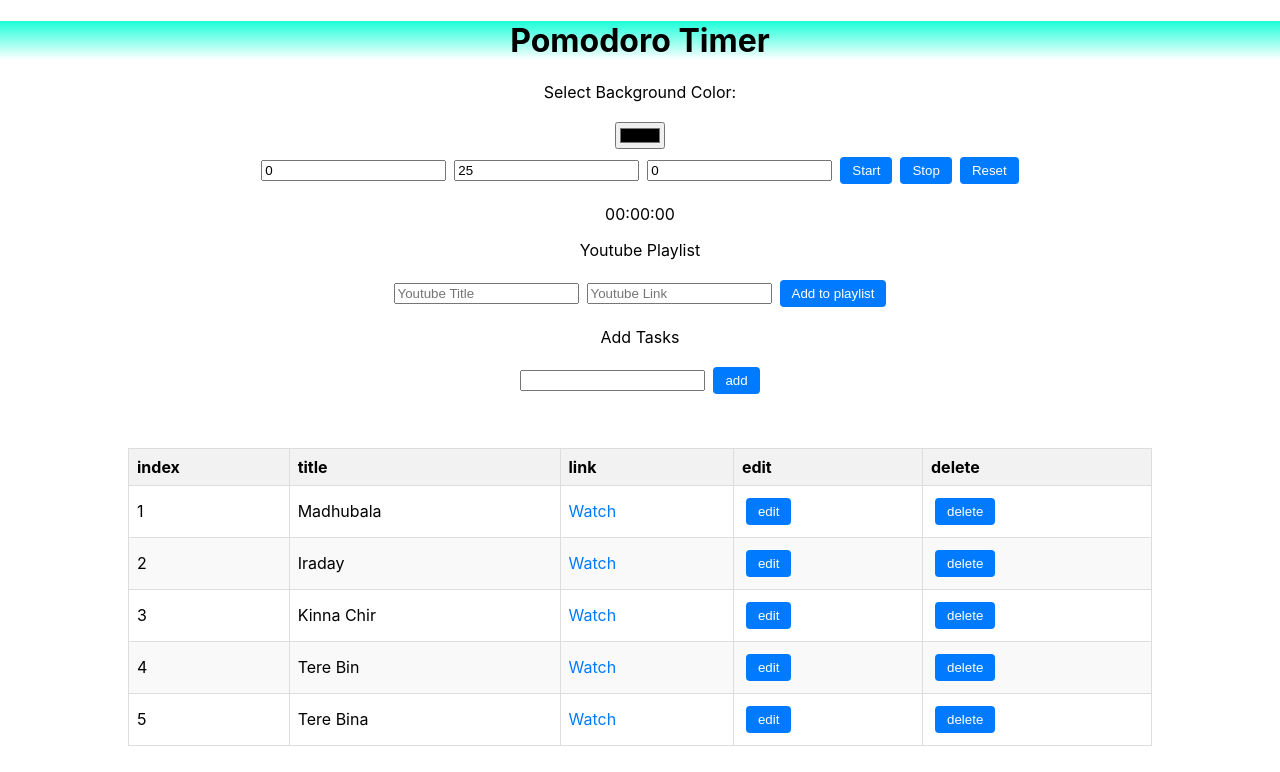
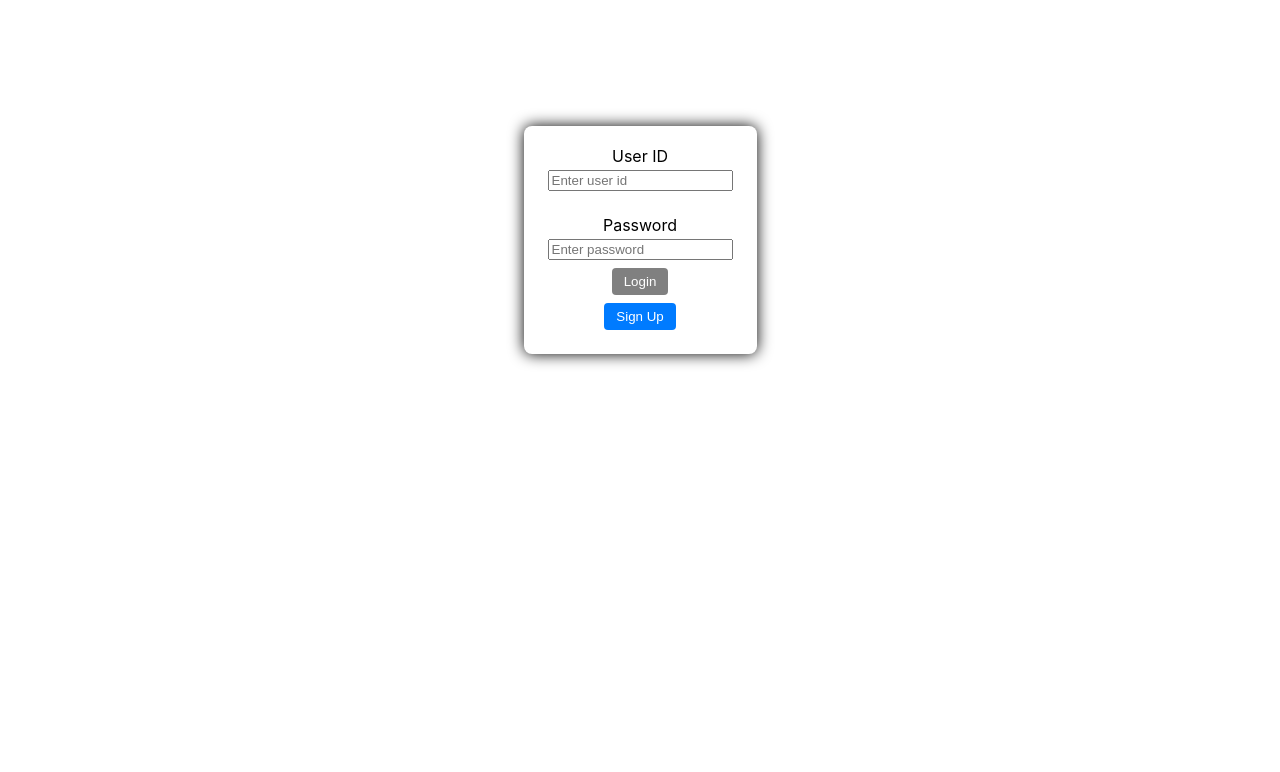
Before and after one commit to baibhav17/pomodoro, a React (Create React App) app: page / in a window 1280 px wide. Shown: the top 772 px of the page. Built offline with nearby package versions, Linux system fonts and the light colour scheme.

Commit message:
added login page

```diff
--- a/src/App.css
+++ b/src/App.css
@@ -1,38 +1,3 @@
 .App {
   text-align: center;
 }
-
-.App-logo {
-  height: 40vmin;
-  pointer-events: none;
-}
-
-@media (prefers-reduced-motion: no-preference) {
-  .App-logo {
-    animation: App-logo-spin infinite 20s linear;
-  }
-}
-
-.App-header {
-  background-color: #282c34;
-  min-height: 100vh;
-  display: flex;
-  flex-direction: column;
-  align-items: center;
-  justify-content: center;
-  font-size: calc(10px + 2vmin);
-  color: white;
-}
-
-.App-link {
-  color: #61dafb;
-}
-
-@keyframes App-logo-spin {
-  from {
-    transform: rotate(0deg);
-  }
-  to {
-    transform: rotate(360deg);
-  }
-}
--- a/src/App.js
+++ b/src/App.js
@@ -1,11 +1,20 @@
+import React, { useState } from 'react';
 import './App.css';
 import PomodoroCounter from './PomodoroCounter';
+import Login from './Login';
+
+export const UserContext = React.createContext();
 
 function App() {
+  const [isLoggedIn, setIsLoggedIn] = useState(false);
+
   return (
-    <div className="App">
-      <PomodoroCounter />
-    </div>
+    <UserContext.Provider value={{ isLoggedIn, setIsLoggedIn }}>
+      <div className="App">
+        {!isLoggedIn && <Login />}
+        {isLoggedIn && <PomodoroCounter />}
+      </div>
+    </UserContext.Provider>
   );
 }
 
--- /dev/null
+++ b/src/Login.css
@@ -0,0 +1,25 @@
+.login-container {
+    margin: 0;
+    padding: 0;
+    display: flex;
+    justify-content: center;
+    align-items: center;
+    height: 60vh;
+    background-color: white;
+    /* Replace with your background image */
+    background-size: cover;
+    /* filter: blur(5px);
+     Apply a background blur effect */
+  }
+
+.login-wrapper {
+    display: flex;
+    flex-direction: column;
+    justify-content: center;
+    align-items: center;
+     background-color: white; /* Set background color for the card */
+    padding: 20px;
+    border-radius: 8px; /* Add border radius for a rounded corner effect */
+    box-shadow: 0px 0px 15px 0px rgba(0,0,0,1.75);
+    backdrop-filter: blur(5px);
+}
--- /dev/null
+++ b/src/Login.jsx
@@ -0,0 +1,120 @@
+import React, { useContext, useState, useEffect } from 'react';
+import './Login.css';
+import { UserContext } from './App';
+
+const Login = () => {
+  const defaultUsers = [
+    {
+      index: 1,
+      name: 'Baibhav Saxena',
+      userID: 'BS1',
+      password: 'Baibhav@123',
+    },
+    {
+      index: 2,
+      name: 'SS',
+      userID: 'SS1',
+      password: 'Baibhav@123',
+    },
+  ];
+
+  const { isLoggedIn, setIsLoggedIn } = useContext(UserContext);
+  const authUserList = JSON.parse(localStorage.getItem('authUserList')) || defaultUsers
+  const [userList, setUserList] = useState(authUserList);
+
+  const [userName, setUserName] = useState('');
+  const [userPassword, setUserPassword] = useState('');
+  const [successfulLogin, setSuccessfulLogin] = useState(false);
+  const [isSignupModalOpen, setIsSignupModalOpen] = useState(false);
+
+  useEffect(() => {
+    localStorage.setItem('authUserList', JSON.stringify(userList));
+  }, [userList]);
+
+  const toggleSignupModal = () => {
+    setIsSignupModalOpen(!isSignupModalOpen);
+  };
+
+  const handleLogin = () => {
+    let successfulLoginFlag = false;
+
+    userList.map((item) => {
+      if (
+        item.userID.toLowerCase() === userName.toLowerCase() &&
+        item.password === userPassword
+      ) {
+        console.log('User is verified');
+        successfulLoginFlag = true;
+        return setIsLoggedIn(true);
+      }
+      return null;
+    });
+
+    if (!successfulLoginFlag) {
+      alert('Invalid username or password');
+    }
+
+    setUserPassword('');
+    setUserName('');
+  };
+
+  const handleSignupSubmit = (event) => {
+      event.preventDefault();
+      const newUser = {
+          index: authUserList.length + 1,
+          name: event.target?.[0].value,
+          userID:event.target?.[1].value,
+          password: event.target?.[2].value,
+      }
+      setUserList([...userList, newUser])
+    // localStorage.setItem('authUserList', JSON.stringify(userList));
+
+    setIsSignupModalOpen(false);
+};
+console.log('userList1',userList)
+
+  return (
+    <div className="login-container">
+      <div className="login-wrapper">
+        <label>User ID</label>
+        <input
+          type="string"
+          placeholder="Enter user id"
+          value={userName}
+          onChange={(e) => setUserName(e.target.value)}
+        />
+        <br />
+        <label>Password</label>
+        <input
+          type="password"
+          placeholder="Enter password"
+          value={userPassword}
+          onChange={(e) => setUserPassword(e.target.value)}
+        />
+        <button onClick={handleLogin} disabled={userName.length === 0}>
+          Login
+        </button>
+        <button onClick={toggleSignupModal}>Sign Up</button>
+      </div>
+
+      {isSignupModalOpen && (
+        <div className="modal">
+          <div className="modal-content">
+            <span className="close" onClick={toggleSignupModal}>
+              &times;
+            </span>
+            <h2>Sign Up</h2>
+            <form onSubmit={handleSignupSubmit}>
+              <input type="text" placeholder="Username" required />
+              <input type="text" placeholder="userID" required />
+              <input type="password" placeholder="Password" required />
+              <button type="submit">Sign Up</button>
+            </form>
+          </div>
+        </div>
+      )}
+    </div>
+  );
+};
+
+export default Login;
--- a/src/PomodoroCounter.jsx
+++ b/src/PomodoroCounter.jsx
@@ -1,6 +1,7 @@
 import React, { useState, useEffect } from 'react';
 import './PomodoroCounter.css';
 import TaskList from './TaskList';
+import TimeClock from './TimeClock';
 
 const PomodoroCounter = () => {
   const [hours, setHours] = useState(0);
@@ -13,7 +14,7 @@ const PomodoroCounter = () => {
   const [youtubeTitle, setYoutubeTitle] = useState('');
   const [youtubeLink, setYoutubeLink] = useState('');
   const baseColor = '#ffffff'
-  const defaultColor = JSON.parse(localStorage.getItem('ThemeColor')) || 'E647C3';
+  const defaultColor = JSON.parse(localStorage.getItem('ThemeColor')) || 'E647C3' || '9A1818';
   const [selectedColor, setSelectedColor] = useState(defaultColor);
   const youtubeTableRowMenu = ['index','title', 'link','edit', 'delete'];
   let youtubePlaylisttoLocalDB = [
@@ -59,6 +60,8 @@ const PomodoroCounter = () => {
   ];
   const youtubePlaylistLocalDB = JSON.parse(localStorage.getItem('youtubePlaylist')) || youtubePlaylisttoLocalDB;
   const [youtubePlaylist, setYoutubePlaylist] = useState(youtubePlaylistLocalDB)
+  const [weatherData, setWeatherData] = useState({})
+  const [time, setTime] = useState(new Date());
 
   useEffect(() => {
     localStorage.setItem('youtubePlaylist', JSON.stringify(youtubePlaylist));
@@ -67,6 +70,45 @@ const PomodoroCounter = () => {
   useEffect(() => {
     localStorage.setItem('ThemeColor', JSON.stringify(selectedColor));
   }, [selectedColor]);
+
+  useEffect(()=>{
+    const weatherDataApi = async () => {
+      try {
+        const response = await fetch('https://api.open-meteo.com/v1/forecast?latitude=52.52&longitude=13.41&hourly=temperature_2m');
+        const result = await response.json();
+        setWeatherData(result);
+        console.log(result)
+      }
+      catch (error) {
+        console.log('Error in weather Data Api', error);
+      }
+    }
+    weatherDataApi();
+  },[])
+//   const currentDate = new Date();
+//   const currentHour = currentDate.getHours();
+// const currentMinutes = currentDate.getMinutes();
+// const currentSeconds = currentDate.getSeconds();
+//   useEffect(()=>{
+//     console.log(`Time is ${currentHour}:${currentMinutes}:${currentSeconds}`);
+//   },[currentSeconds, currentMinutes, currentHour])
+
+useEffect(() => {
+  const interval = setInterval(() => {
+    // Update the time every second
+    setTime(new Date());
+  }, 1000);
+
+  // Clear the interval on component unmount
+  return () => clearInterval(interval);
+}, []); // Run effect only once on mount
+
+// Extract hours, minutes, and seconds from the current time
+const currentHour = time.getHours();
+const currentMinutes = time.getMinutes();
+const currentSeconds = time.getSeconds();
+
+console.log(`Time is ${currentHour}:${currentMinutes}:${currentSeconds}`);
 
 useEffect(() => {
     let intervalId;
@@ -105,12 +147,18 @@ useEffect(() => {
 
   const startTimer = () => {
     const totalSeconds = parseInt(hours) * 3600 + parseInt(minutes) * 60 + parseInt(seconds);
-    setDirty(true)
+    setDirty(true);
 
-    if (totalSeconds > 0 && !timerRunning) {
-      setTimeLeft(totalSeconds);
-      setTimerRunning(true);
-      setAlertTriggered(false);
+    if (totalSeconds > 0) {
+      if (!timerRunning) {
+        // If timer was not running, start from the current timeLeft
+        setTimeLeft(prevTimeLeft => prevTimeLeft || totalSeconds);
+        setTimerRunning(true);
+        setAlertTriggered(false);
+      } else {
+        // If timer was running, add the new time to the remaining timeLeft
+        setTimeLeft(prevTimeLeft => prevTimeLeft + totalSeconds);
+      }
     } else {
       alert('Please enter a valid time and ensure the timer is not already running.');
     }
@@ -163,7 +211,7 @@ useEffect(() => {
   return (
     <div className="main-wrapper" style={{ backgroundImage: gradientColor }}>
       <div className="header-wrapper">
-        <h1>Pomodoro Timer</h1>
+        <h1 onClick={()=> resetTimer()}>Pomodoro Timer</h1>
       </div>
       <div className="timer-wrapper" >
       <div>
@@ -198,7 +246,13 @@ useEffect(() => {
       <button onClick={startTimer}>Start</button>
       <button onClick={stopTimer}>Stop</button>
       <button onClick={resetTimer}>Reset</button>
-      <p>{`${String(Math.floor(timeLeft / 3600)).padStart(2, '0')}:${String(Math.floor((timeLeft % 3600) / 60)).padStart(2, '0')}:${String(timeLeft % 60).padStart(2, '0')}`}</p>
+      {/* <p>{`${String(Math.floor(timeLeft / 3600)).padStart(2, '0')}:${String(Math.floor((timeLeft % 3600) / 60)).padStart(2, '0')}:${String(timeLeft % 60).padStart(2, '0')}`}</p> */}
+      <p className="timer-block"><TimeClock
+          currentHour={`${String(Math.floor(timeLeft / 3600)).padStart(2, '0')}`}
+          currentMinutes={`${String(Math.floor((timeLeft % 3600) / 60)).padStart(2, '0')}`}
+          currentSeconds={`${String(timeLeft % 60).padStart(2, '0')}`}
+          counter={true}
+       /></p>
       <div>
         <p>Youtube Playlist</p>
         <input
@@ -217,6 +271,11 @@ useEffect(() => {
       </div>
       <div>
       <TaskList />
+      {/* <TimeClock
+      currentHour={currentHour}
+      currentMinutes={currentMinutes}
+      currentSeconds={currentSeconds}
+      /> */}
       </div>
       <div className="youtube-table">
         <table>
--- /dev/null
+++ b/src/TimeClock.jsx
@@ -0,0 +1,17 @@
+import React, { Component } from 'react'
+
+const TimeClock = ({currentHour, currentMinutes, currentSeconds, counter})=> {
+return(
+    <>
+    {!counter && <div className="time-clock-wrapper">
+        <span className="timer-clock">{`${currentHour}:${currentMinutes}:${currentSeconds}`}</span>
+    </div>}
+
+    {counter && <div className="time-clock-counter-wrapper">
+        <span className="timer-clock-counter">{`${currentHour}:${currentMinutes}:${currentSeconds}`}</span>
+    </div>}
+    </>
+)
+}
+
+export default TimeClock;
```
Also changed, not shown: src/PomodoroCounter.css (+38 -1 lines).
